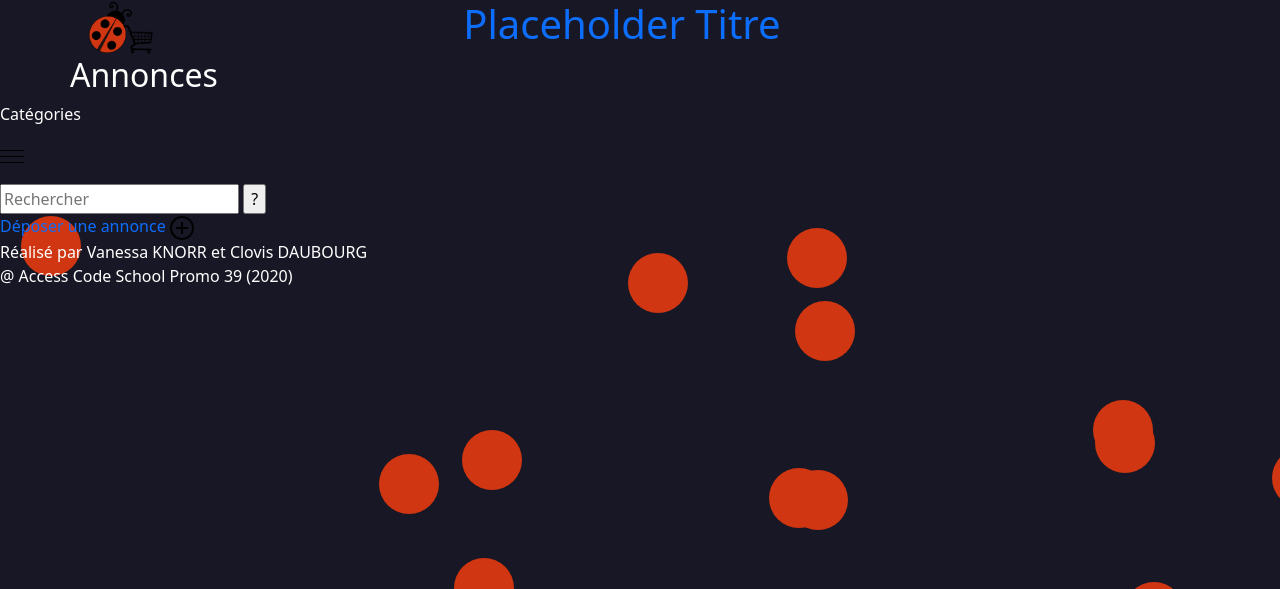
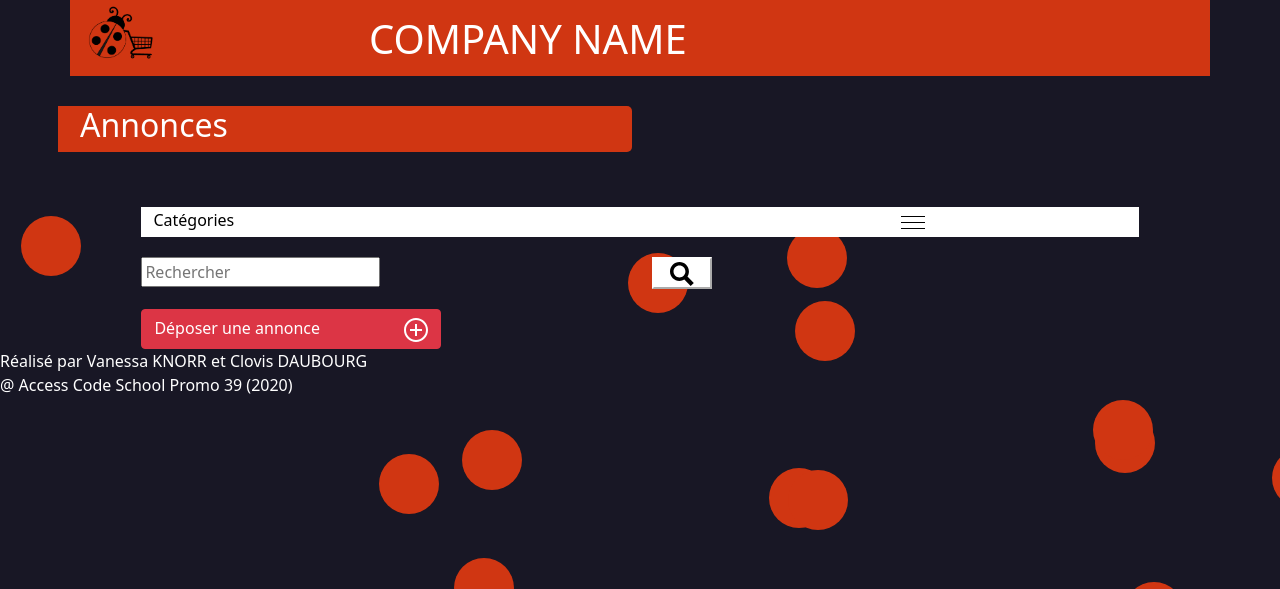
Before and after one commit to daubourg-clovis/petitesannonces, a PHP site: page / in a window 1280 px wide. Shown: the top 589 px of the page. Run offline with PHP 8.4, Linux system fonts and the light colour scheme; data that the repository does not hold is empty; some libraries are stand-ins or nearby versions.

Commit message:
Update - style header

```diff
--- a/application/templates/base.html.twig
+++ b/application/templates/base.html.twig
@@ -12,19 +12,19 @@
 
     <header>
         {% block nav %}
-        <div class="container">
+        <div class="container companyname">
             <div class="row">
-                <div class="col-4">
+                <div class="col-3">
                     <a href="index.php"><img src="{{basepath}}/style/medias/logo-coccinelle.png" class="logo" alt="logo coccinelle et cadie de course" width="403" height="317"></a>
                 </div>
-                <div class="col-8">
-                    <a href="index.php"><h1>Placeholder Titre</h1></a>
+                <div class="col-9 align">
+                    <a href="index.php"><h1>Company Name</h1></a>
                 </div>
             </div>
         </div>
         <div class="nav container">
             <div class="row">
-                <div class="col">
+                <div class="col pagetitle">
                     <h2>{% block h2 %}{% endblock h2 %}</h2>
                 </div>
                 <div class="col">
--- a/application/templates/index.html.twig
+++ b/application/templates/index.html.twig
@@ -2,13 +2,29 @@
 {% block title %}Acceuil{% endblock title %}
 {% block h2 %}Annonces{% endblock h2 %}
 {% block header %}
-    <div>
-        <p>Catégories</p> <p><svg width="24" height="24" xmlns="http://www.w3.org/2000/svg" fill-rule="evenodd" clip-rule="evenodd"><path d="M24 18v1h-24v-1h24zm0-6v1h-24v-1h24zm0-6v1h-24v-1h24z" fill="#1040e2"/><path d="M24 19h-24v-1h24v1zm0-6h-24v-1h24v1zm0-6h-24v-1h24v1z"/></svg></p>
-        <form action="search.php">
-            <input type="search" name="search" id="search" placeholder="Rechercher">
-            <input type="submit" value="?">
+    <div class="container">
+        <div class="row  col-9 style-header center-div">
+            <div class="col-3">
+                <p>Catégories</p>
+            </div>
+            <div class="col-2 offset-6">
+                <p><svg width="24" height="24" xmlns="http://www.w3.org/2000/svg" fill-rule="evenodd" clip-rule="evenodd"><path d="M24 18v1h-24v-1h24zm0-6v1h-24v-1h24zm0-6v1h-24v-1h24z" fill="#1040e2"/><path d="M24 19h-24v-1h24v1zm0-6h-24v-1h24v1zm0-6h-24v-1h24v1z"/></svg></p>
+            </div>
+        </div>
+        <form action="search.php" class="center-div">
+            <div class="row">
+                <div class="col">
+                    <input type="search" name="search" id="search" placeholder="Rechercher">
+
+                </div>
+                <div class="col">
+                    <button type="submit"  class="btn-search"><svg xmlns="http://www.w3.org/2000/svg" width="24" height="24" viewBox="0 0 24 24" class="svg-search"><path d="M23.822 20.88l-6.353-6.354c.93-1.465 1.467-3.2 1.467-5.059.001-5.219-4.247-9.467-9.468-9.467s-9.468 4.248-9.468 9.468c0 5.221 4.247 9.469 9.468 9.469 1.768 0 3.421-.487 4.839-1.333l6.396 6.396 3.119-3.12zm-20.294-11.412c0-3.273 2.665-5.938 5.939-5.938 3.275 0 5.94 2.664 5.94 5.938 0 3.275-2.665 5.939-5.94 5.939-3.274 0-5.939-2.664-5.939-5.939z"/></svg></button>
+                </div>
+            </div>
         </form>
-        <a href="add.php">Déposer une annonce <svg xmlns="http://www.w3.org/2000/svg" width="24" height="24" viewBox="0 0 24 24"><path d="M12 2c5.514 0 10 4.486 10 10s-4.486 10-10 10-10-4.486-10-10 4.486-10 10-10zm0-2c-6.627 0-12 5.373-12 12s5.373 12 12 12 12-5.373 12-12-5.373-12-12-12zm6 13h-5v5h-2v-5h-5v-2h5v-5h2v5h5v2z"/></svg></a>
+        <div class="center-div position-header ">
+            <a href="add.php" class="btn btn-danger">Déposer une annonce <span class="btn-plus"><svg xmlns="http://www.w3.org/2000/svg" width="24" height="24" viewBox="0 0 24 24"><path d="M12 2c5.514 0 10 4.486 10 10s-4.486 10-10 10-10-4.486-10-10 4.486-10 10-10zm0-2c-6.627 0-12 5.373-12 12s5.373 12 12 12 12-5.373 12-12-5.373-12-12-12zm6 13h-5v5h-2v-5h-5v-2h5v-5h2v5h5v2z"/></svg></span></a>
+        </div>
     </div>
 {% endblock header %}
 {% block content %}
--- a/public/style/style.css
+++ b/public/style/style.css
@@ -53,7 +53,7 @@ a {
   padding-left: 10px;
 }
 
-.category {
+.style-header {
   background-color: white;
   color: black;
   padding-top: 1px;
@@ -72,4 +72,11 @@ a {
   border-color: white;
 }
 
+.btn-plus {
+  margin-left: 80px;
+}
+.btn-plus svg {
+  fill: white;
+}
+
 /*# sourceMappingURL=style.css.map */
--- a/public/style/style.scss
+++ b/public/style/style.scss
@@ -56,7 +56,7 @@ a{
     }
 }
 
-.category{
+.style-header{
     background-color: white;
     color: black;
     padding-top: 1px;
@@ -74,3 +74,10 @@ a{
     background-color: white;
     border-color: white;
 }
+
+.btn-plus{
+    margin-left: 80px;
+    svg{
+        fill: white;
+    }
+}
```
Also changed, not shown: 1 other file.
